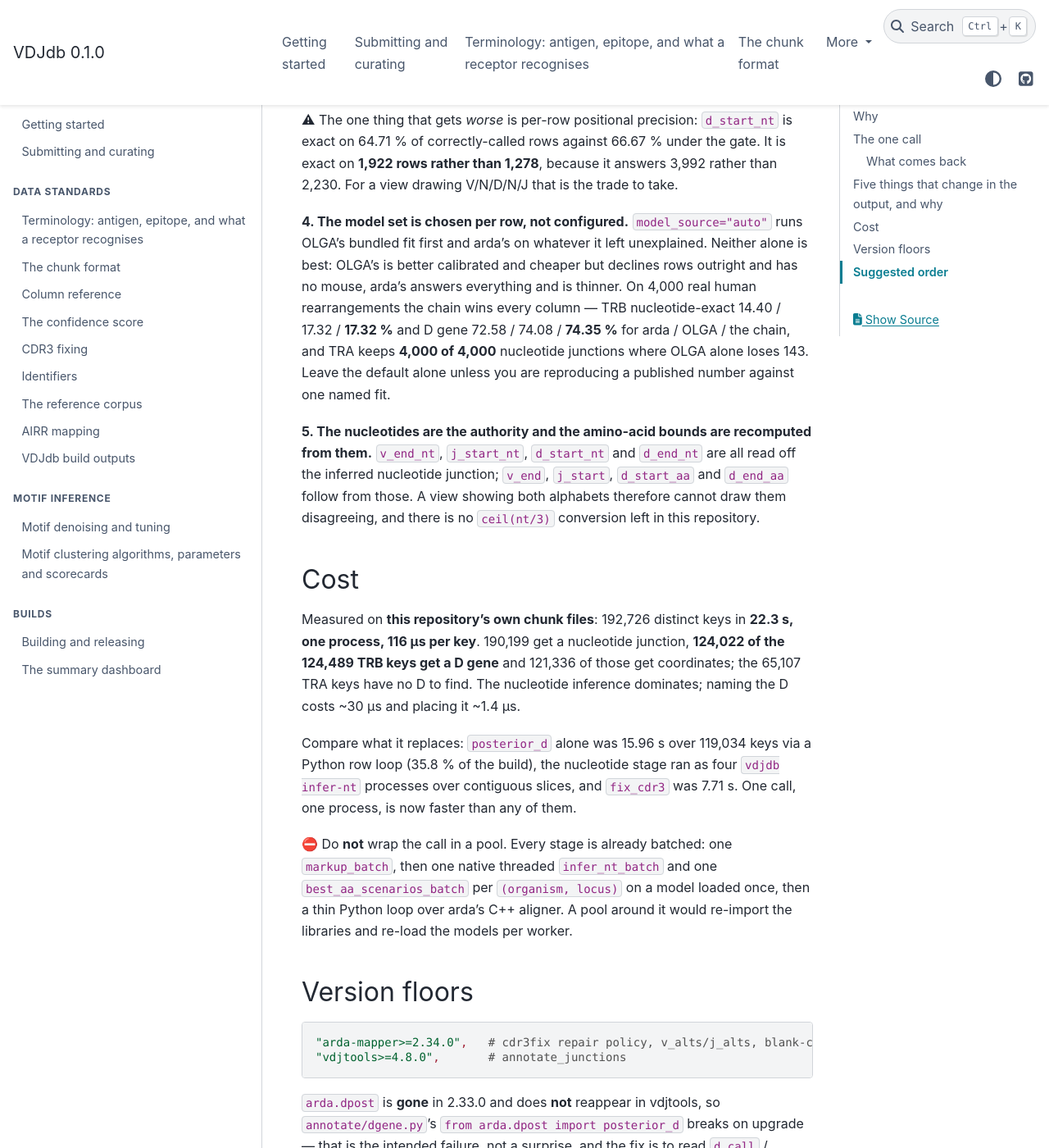
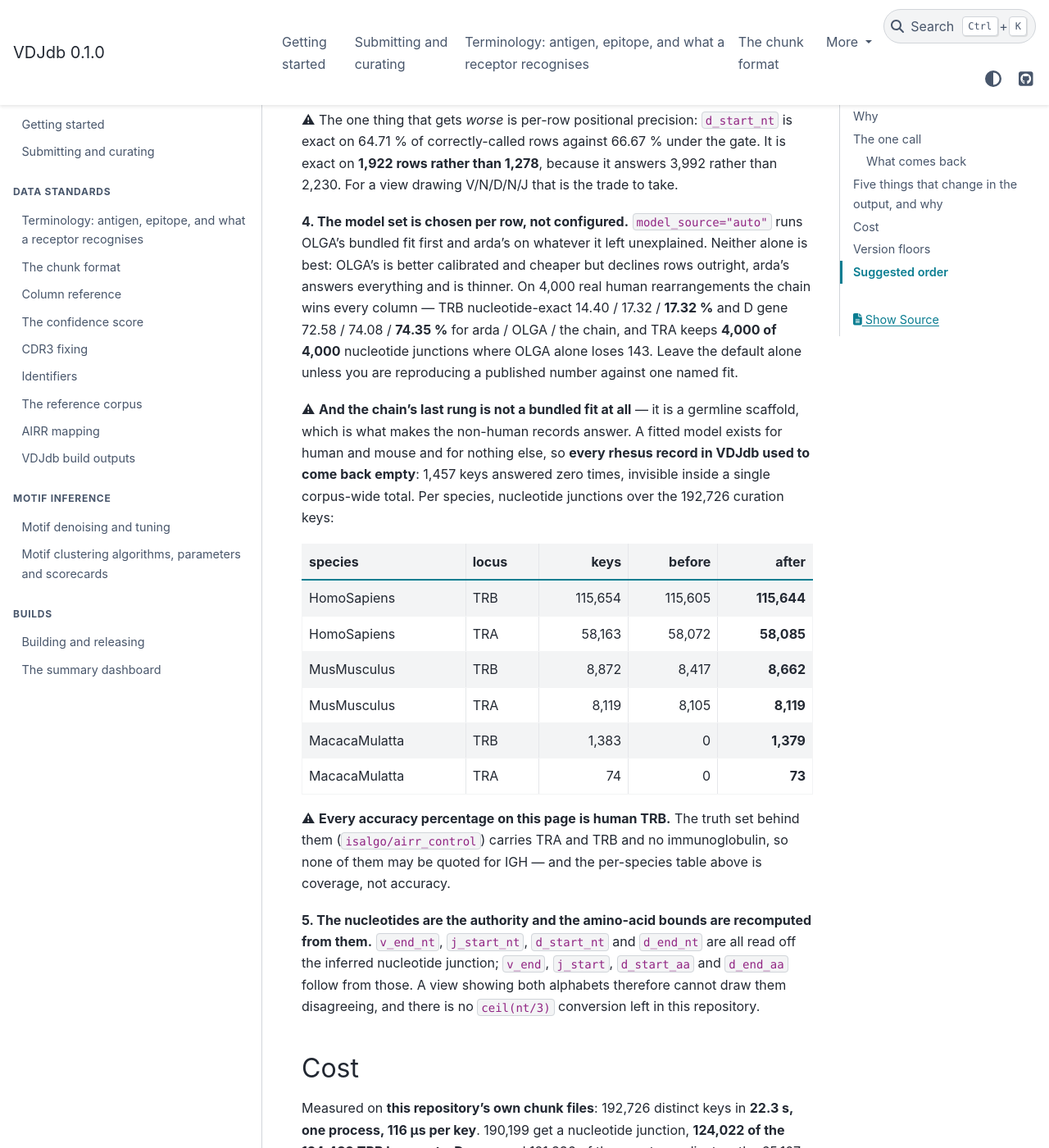
Before and after one commit to antigenomics/vdjdb-db, a Sphinx documentation site: the page built from docs/builds/library-pipeline-migration.md, in a window 1280 px wide and 1400 px high, scrolled down 3450 px. Shown: the whole window at 82% size. Built offline with Sphinx 7.4.7 and the PyData theme 0.15.4, drawn with Linux system fonts in a browser that asks for light colours; some of the changed text lies outside the part shown.

Commit message:
Migration note: the floor is 2.36.0, and the per-species coverage
Three corrections, all from breaking the corpus down BY SPECIES instead of
quoting one total.

- Every rhesus record used to answer nothing -- 1,457 keys, invisible inside a
  corpus-wide number. The chain's last rung is a germline scaffold, not a
  bundled fit, which is what makes them answer. Per-species table added.
- "OLGA has no mouse" was wrong: OLGA ships five mouse models, they are simply
  not vendored in vdjtools. Claim removed.
- The 3,130 blank-call keys split 2,669 one-sided / 461 naming neither. arda
  2.36.0 proposes the locus for the 461, so all of them resolve (459 `good`),
  and the floor moves 2.34.0 -> 2.36.0.

Also states once, in one place, that every accuracy percentage on the page is
human TRB and none may be quoted for IGH.

Co-Authored-By: Claude Opus 5 <noreply@anthropic.com>

````diff
--- a/docs/builds/library-pipeline-migration.md
+++ b/docs/builds/library-pipeline-migration.md
@@ -1,4 +1,4 @@
-# Migrating the build onto arda 2.34.0 + vdjtools 4.8.0
+# Migrating the build onto arda 2.36.0 + vdjtools 4.8.0
 
 2026-09-30. **Everything the build does to annotate a junction is now one call in a library.** This
 note says which call, what it returns, and which of this repository's modules it replaces. The
@@ -15,7 +15,7 @@ annotation part of all five. What stays here is *curation*: which records to fla
 does about a contradicted call.
 
 `annotate/segments.py` exists because "`arda.cdr3fix` repairs a junction against a *named* germline and
-never proposes one". **arda 2.34.0 proposes one**, which is why the floor below is 2.34.0 and not
+never proposes one". **arda 2.36.0 proposes one**, which is why the floor below is 2.36.0 and not
 2.33.0.
 
 ## The one call
@@ -95,11 +95,30 @@ to take.
 
 **4. The model set is chosen per row, not configured.** `model_source="auto"` runs OLGA's bundled
 fit first and arda's on whatever it left unexplained. Neither alone is best: OLGA's is better
-calibrated and cheaper but declines rows outright and has no mouse, arda's answers everything and is
-thinner. On 4,000 real human rearrangements the chain wins every column — TRB nucleotide-exact
+calibrated and cheaper but declines rows outright, arda's answers everything and is thinner. On
+4,000 real human rearrangements the chain wins every column — TRB nucleotide-exact
 14.40 / 17.32 / **17.32 %** and D gene 72.58 / 74.08 / **74.35 %** for arda / OLGA / the chain, and
 TRA keeps **4,000 of 4,000** nucleotide junctions where OLGA alone loses 143. Leave the default
 alone unless you are reproducing a published number against one named fit.
+
+⚠ **And the chain's last rung is not a bundled fit at all** — it is a germline scaffold, which is
+what makes the non-human records answer. A fitted model exists for human and mouse and for nothing
+else, so **every rhesus record in VDJdb used to come back empty**: 1,457 keys answered zero times,
+invisible inside a single corpus-wide total. Per species, nucleotide junctions over the 192,726
+curation keys:
+
+| species | locus | keys | before | after |
+|---|---|---:|---:|---:|
+| HomoSapiens | TRB | 115,654 | 115,605 | **115,644** |
+| HomoSapiens | TRA | 58,163 | 58,072 | **58,085** |
+| MusMusculus | TRB | 8,872 | 8,417 | **8,662** |
+| MusMusculus | TRA | 8,119 | 8,105 | **8,119** |
+| MacacaMulatta | TRB | 1,383 | 0 | **1,379** |
+| MacacaMulatta | TRA | 74 | 0 | **73** |
+
+⚠ **Every accuracy percentage on this page is human TRB.** The truth set behind them
+(`isalgo/airr_control`) carries TRA and TRB and no immunoglobulin, so none of them may be quoted for
+IGH — and the per-species table above is coverage, not accuracy.
 
 **5. The nucleotides are the authority and the amino-acid bounds are recomputed from them.**
 `v_end_nt`, `j_start_nt`, `d_start_nt` and `d_end_nt` are all read off the inferred nucleotide
@@ -126,7 +145,7 @@ libraries and re-load the models per worker.
 ## Version floors
 
 ```toml
-"arda-mapper>=2.34.0",   # cdr3fix repair policy, v_alts/j_alts, blank-call proposal, map_d_junction(v_end=, j_start=)
+"arda-mapper>=2.36.0",   # cdr3fix repair policy, v_alts/j_alts, blank-call AND blank-locus proposal, map_d_junction(v_end=, j_start=)
 "vdjtools>=4.8.0",       # annotate_junctions
 ```
 
@@ -144,10 +163,13 @@ surprise, and the fix is to read `d_call` / `d_posterior` rather than to re-poin
    numbers mean.
 3. Replace `annotate/cdr3fix.py` with the stage-1 columns. Keep whatever maps them onto VDJdb's
    `cdr3fix` JSON key names — `Cdr3Markup.to_cdr3fix()` in arda still emits that object key-for-key.
-4. Delete `annotate/segments.py` and read `proposed` instead. arda 2.34.0 resolves **2,532 of the
-   3,130 blank-call keys** (2,504 of them `good`, with both boundaries placed); the 598 that stay
-   refused name neither side, so no locus exists to propose within and the module could not have
-   answered them either. An *unresolvable* call — `TRBVnope*01` — is still refused rather than
+4. Delete `annotate/segments.py` and read `proposed` instead. Of the **3,130 blank-call keys**,
+   2,669 name one side and 461 name neither. arda 2.34.0 resolved the one-sided ones (2,504 `good`,
+   with both boundaries placed) and refused the rest for want of a locus; **2.36.0 proposes the
+   locus too**, so all 461 get one and 459 come back `good`. The proposed locus agrees with the
+   `cdr3.alpha` / `cdr3.beta` column the record was filed under on **457 of 461 (99.13 %)**; all four
+   disagreements are `CACD…DKLIF`, TRDV2's own anchor and TRDJ1's own ending, in a schema with no
+   δ column. An *unresolvable* call — `TRBVnope*01` — is still refused rather than
    proposed for, deliberately: a submission that names something wrong is a defect for a curator, not
    a gap for the junction to fill.
 5. **Then** #711: `curate/anchors.py` keeps its classification (which is curation) and drops its
````
